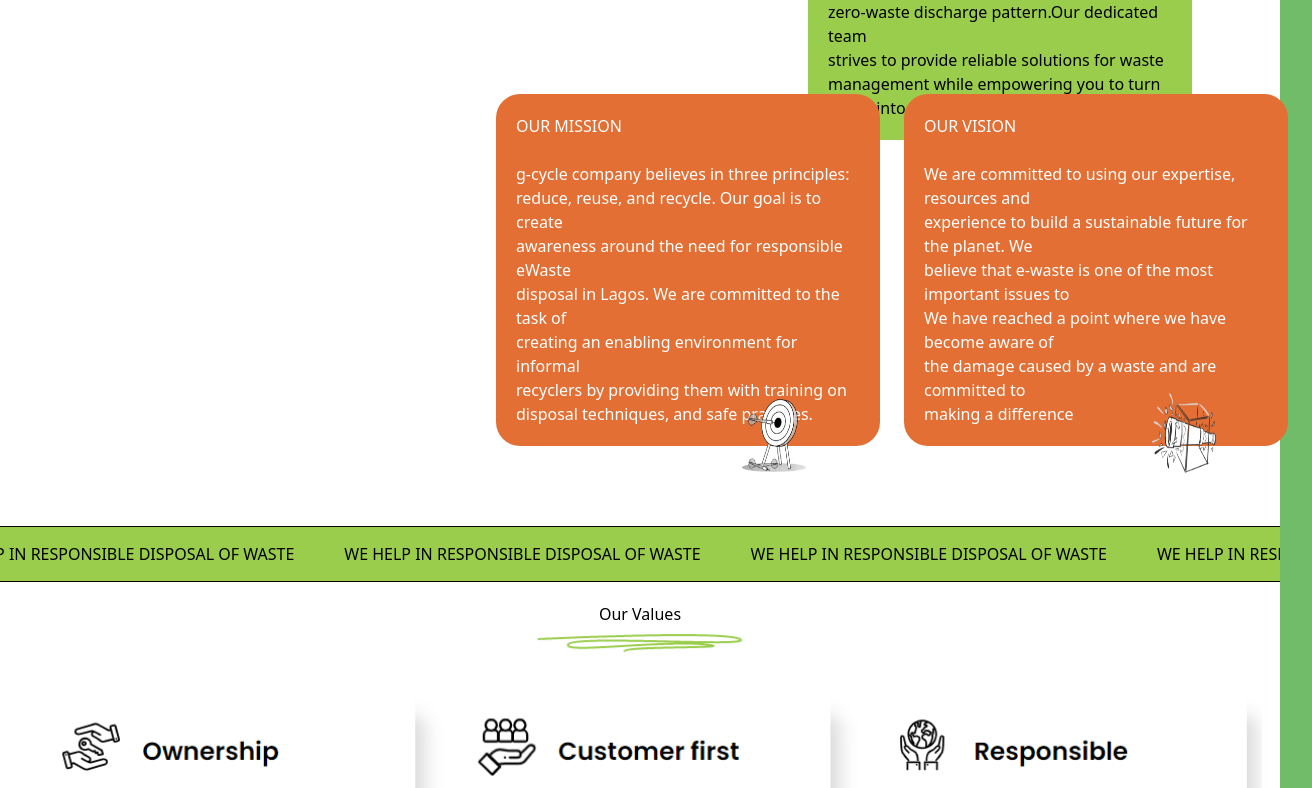
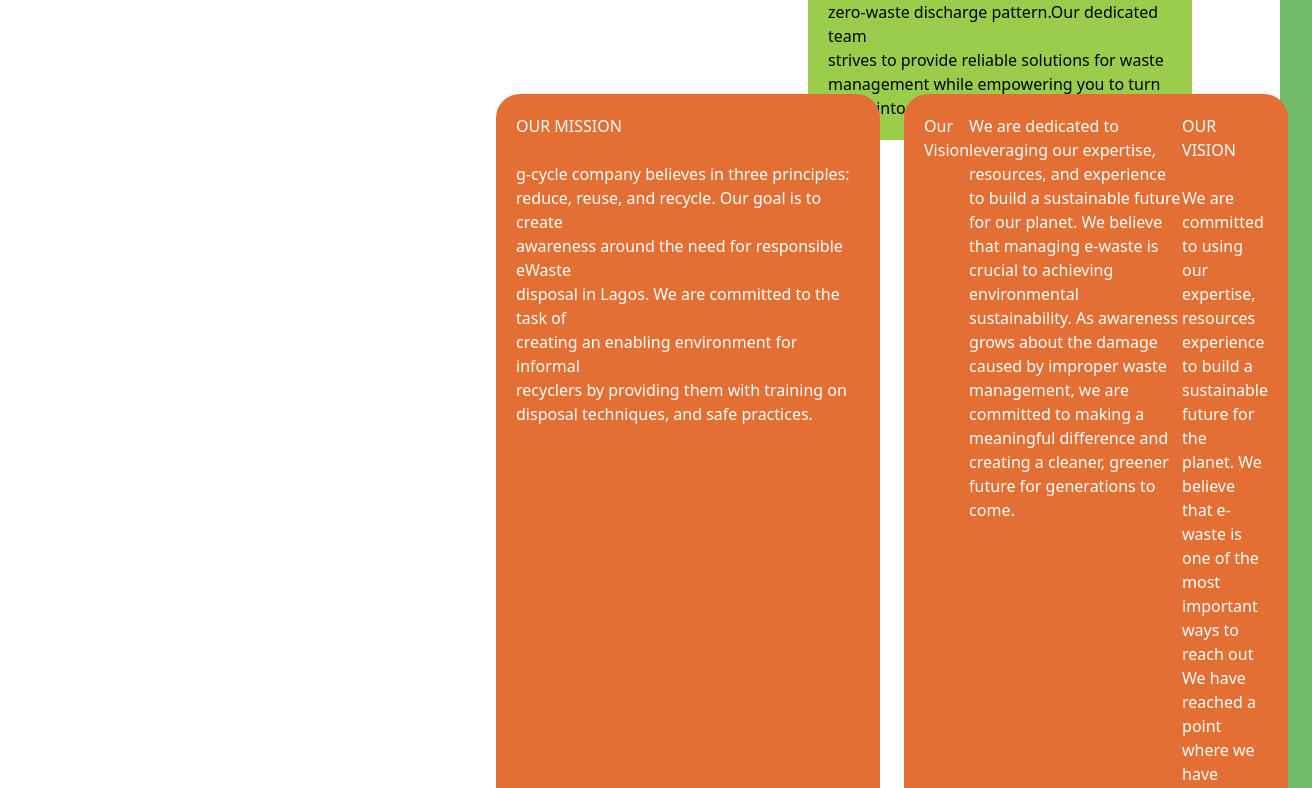
Before and after one commit to dark-royal/recycle, a React (Create React App) app: page /about in a window 1280 px wide. Shown: the part 472-1260 px from the top of the page, 1312 px wide, since content can reach past the window. Built offline with nearby package versions, Linux system fonts and the light colour scheme.

Commit message:
working on the about

```diff
--- a/src/Components/about/NavBar.jsx
+++ b/src/Components/about/NavBar.jsx
@@ -35,11 +35,21 @@ const NavBar = () => {
                     </p>
                 </div>
                 <div className="p-5 rounded-3xl bg-customOrange w-[30%] mt-24 translate-x-2/3 flex text-white">
+                    <h2>Our Vision</h2>
+                    <p>
+                        We are dedicated to leveraging our expertise, resources, and experience to build a sustainable
+                        future for our planet. We believe that managing e-waste is crucial to achieving environmental
+                        sustainability. As awareness grows about the damage caused by improper waste management, we are
+                        committed to making a meaningful difference and creating a cleaner, greener future for
+                        generations to come.
+                    </p>
+
                     <p>
                         OUR VISION <br/><br/>
-                        We are committed to using our expertise, resources and<br/>
-                        experience to build a sustainable future for the planet. We <br/>
-                        believe that e-waste is one of the most important issues to <br/>
+                        We are committed to using our expertise, resources <br/>
+                        experience to build a sustainable future for the <br/>
+                        planet. We believe that e-waste is one of the most <br/>
+                        important ways to reach out
                         We have reached a point where we have become aware of<br/>
                         the damage caused by a waste and are committed to <br/>
                         making a difference <br/>
```
